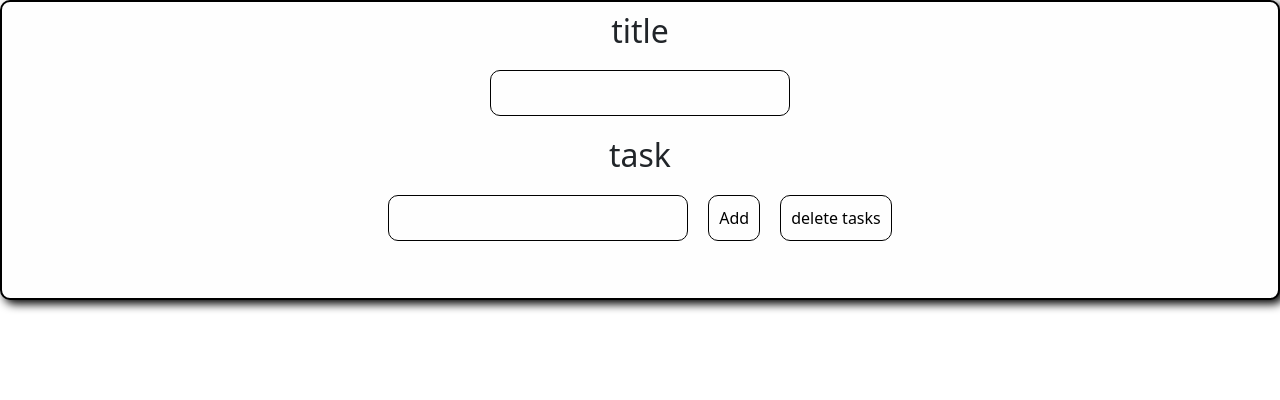
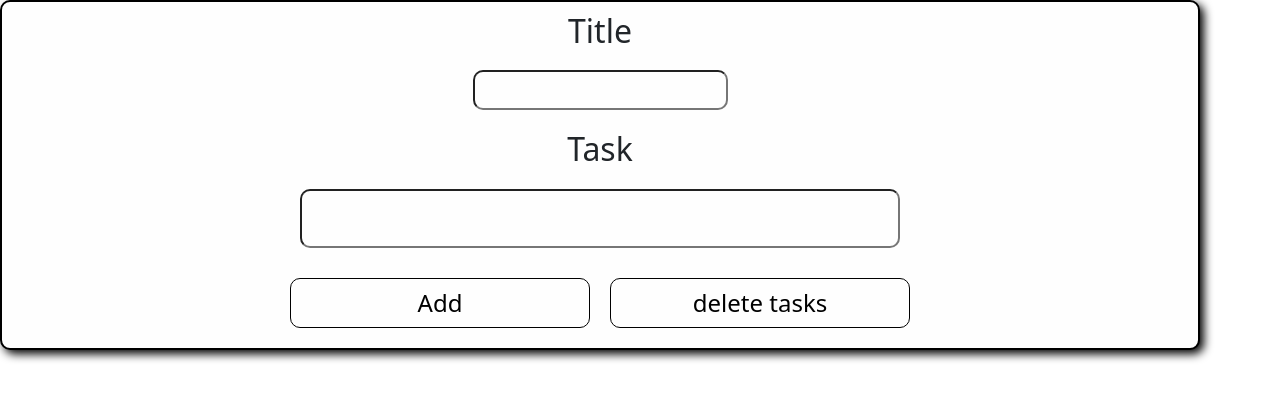
Before and after one commit to AdenLord/ToDoApp-V3, a React (Create React App) app: page / in a window 1280 px wide. Shown: the top 400 px of the page. Built offline with nearby package versions, Linux system fonts and the light colour scheme.

Commit message:
stly and don btnbox

```diff
--- a/src/cmp/Form.jsx
+++ b/src/cmp/Form.jsx
@@ -35,14 +35,20 @@ const Form = ({ tasks, setTasks,inputTitle, setInputTitle, inputText, setInputTe
 
     return (
     <div id='form'>
-        <h2>title</h2>
-        <input id='input-title' onChange={inputTitleHandler} value={inputTitle} type="text" />
+        <h2>Title</h2>
+        <input id='input-title'
+         onChange={inputTitleHandler} value={inputTitle} type="text" />
 
-        <h2>task</h2>
-        <input id='input-text' onChange={inputTextHandler} value={inputText} type="text" />
+        <h2>Task</h2>
+        <input id='input-text'
+         onChange={inputTextHandler} value={inputText} type="text" />
 
-        <input className='mybtn' onClick={ addTaskHandler } id="AddBtn" type="button" value="Add" />
-        <input className='mybtn' onClick={ deleteHandler } type="button" value="delete tasks" />
+        <div className='btnBox'>
+        <input className='mybtn'
+            onClick={ addTaskHandler } id="AddBtn" type="button" value="Add" />
+            <input className='mybtn'
+            onClick={ deleteHandler } type="button" value="delete tasks" />
+        </div>
     </div>
      );
 }
--- a/src/cmp/Task.jsx
+++ b/src/cmp/Task.jsx
@@ -18,11 +18,23 @@ const Task = ({text, title}) => {
     const [doneTask , setDoneTask ] = useState("false");
 
     return (
-        <div done={doneTask ? 'false' : 'true'} onClick={()=> setSelect(!select)}  className={select ? "task" : " select task"}>
-            <h5 >{title}</h5>
-            <p>{text}</p>
-            <input className='mybtn taskDeleteBtn' type="button" value="delete" />
-            <input onClick={ doneTaskHandler } className='mybtn taskDoneBtn' type="button" value="done" />
+        <div done={doneTask ? 'false' : 'true'}
+        onClick={()=> setSelect(!select)}
+        className={select ? "task" : " select task"}>
+
+            <div className='textBox'>
+                <h5 >{title}</h5>
+                <p>{text}</p>
+            </div>
+
+            <div className='btnBox'>
+                <input className='mybtn taskDeleteBtn' type="button" value="delete" />
+
+                <input onClick={ doneTaskHandler }
+                 className={doneTask ? "mybtn taskDoneBtn" : "finTask mybtn taskDoneBtn"}
+                  type="button"
+                 value={doneTask ? "undone" : "done"} />
+            </div>
         </div>
      );
 }
--- a/src/index.css
+++ b/src/index.css
@@ -18,12 +18,20 @@ code {
 }
 
 #form{
-  height: 300px;
+  width: 1200px;
+  height: 350px;
   background: #fefefe;
   border: 2px #000000 solid;
   border-radius: 10px;
-  text-align: center;
   box-shadow: 4px 4px 10px  #000000;
+  display: flex;
+  flex-direction: column;
+  align-items: center;
+}
+
+#input-text{
+  width: 600px;
+  flex-grow: 1;
 }
 
 #form *{
@@ -31,24 +39,29 @@ code {
 }
 
 #form >input[type=text]{
-  width: 300px;
+  height: 40px;
   background: #fefefe;
-  border: 1px #000000 solid;
   border-radius: 10px;
   padding: 10px;
+}
+
+#form > .btnBox >input[type=button]{
+  width: 300px;
+  height: 50px;
+  font-size: 24px;
 }
 
 .mybtn{
   background: #fefefe;
   border: 1px #000000 solid;
   border-radius: 10px;
-  padding: 10px;
   text-align: center;
-  transition: padding 0.5s;
+  transition: 0.5s linear;
 }
 
 .mybtn:hover{
-  padding: 12px;
+  background: #000;
+  color: #fefefe;
 }
 
 #taskBox{
@@ -64,8 +77,42 @@ code {
   border-radius: 10px;
   padding: 12px;
   cursor: pointer;
-  overflow:auto;
-  margin: 10px
+  margin: 10px;
+  display: flex;
+  flex-direction: column;
+  align-items: center;
+  justify-content: space-between;
+}
+
+.textBox{
+  width: 470px;
+  height: 130px;
+  overflow: auto;
+  display: flex;
+  flex-direction: column;
+  justify-content: flex-start;
+  align-items: start;
+}
+
+.btnBox{
+  margin-top: 10px ;
+  text-align: center;
+  display: flex;
+  justify-content: space-around;
+}
+
+.task > .btnBox{
+  width: 470px;
+  height: 50px;
+  justify-content: space-between;
+}
+
+.btnBox input{
+ padding: 5px;
+}
+
+.finTask{
+  background: #fac000;
 }
 
 .select{
```
